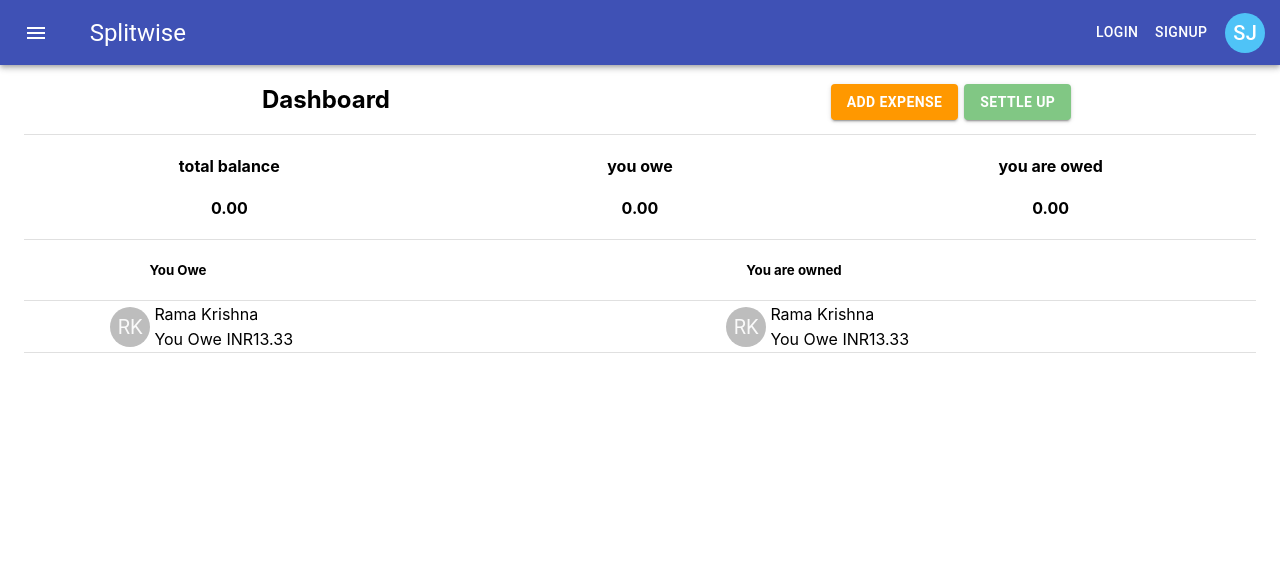
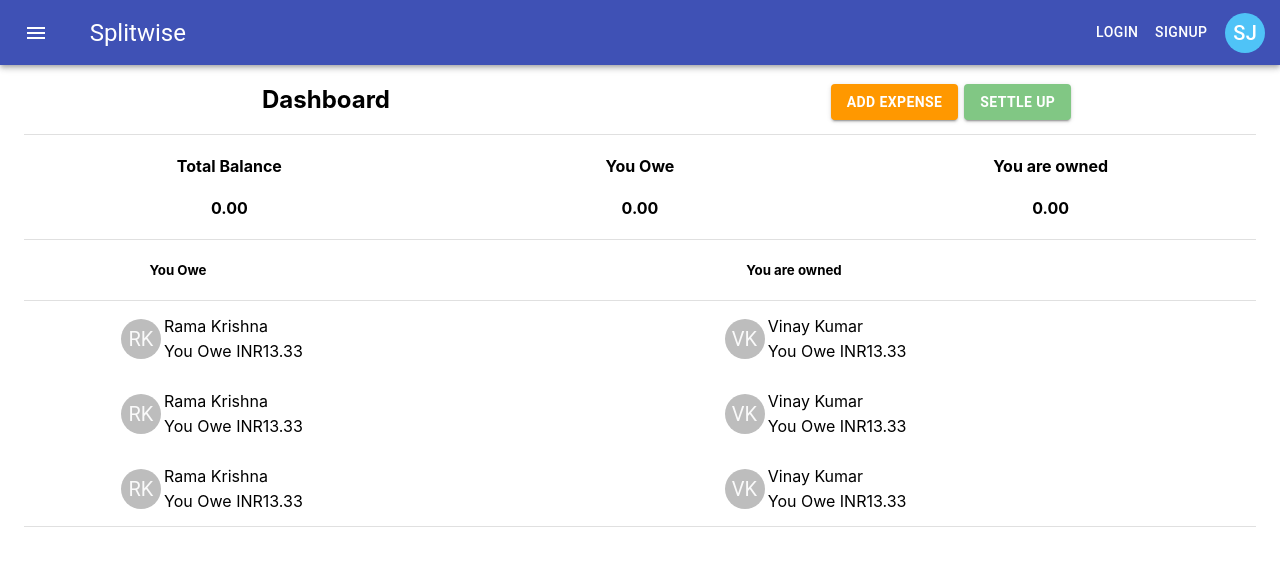
Before and after one commit to surajrockzz/splitwise-clone, a React (Create React App) app: page /dashboard in a window 1280 px wide. Shown: the top 566 px of the page. Built offline with nearby package versions, Linux system fonts and the light colour scheme.

Commit message:
added proper cards

```diff
--- a/src/Components/DashBoardComponents/IndividualBalanceInfo.js
+++ b/src/Components/DashBoardComponents/IndividualBalanceInfo.js
@@ -1,9 +1,9 @@
-import React from 'react'
-import { Grid, Divider, Avatar } from '@material-ui/core';
+import React from 'react';
+import { Grid, Avatar } from '@material-ui/core';
 import { makeStyles } from '@material-ui/styles';
 
 const useStyles = makeStyles({
-    pId:{
+    pId: {
         margin: 0,
         padding: '1% 0 1% 0'
     },
@@ -13,64 +13,39 @@ const useStyles = makeStyles({
     pLeftYao: {
         paddingLeft: '8%'
     },
+    grid: {
+        padding: '1%'
+    }
+});
 
-});
-const IndividualBalanceInfo = ({ name, text }) => {
+const IndividualBalanceInfo = (props) => {
     const classes = useStyles();
-    return (
-        <>
-            <Grid container alignContent="flex-end">
-                <Grid container xs={6} >
-                    <Grid item xs={6}>
-                        <h5>You Owe</h5>
+    return(
+        <Grid container xs={12} className={classes.grid}>
+                <Grid container item direction="column" justify="flex-start" alignItems="flex-end" xs={6}>
+                    <Grid container xs={12} className={classes.pLeftYo}>
+                        <Grid container item xs={1} alignItems="center">
+                            <Avatar>RK</Avatar>
+                        </Grid>
+                        <Grid container item xs={6} direction="column" alignItems="flex-start" justify="flex-start">
+                            <p className={classes.pId}>Rama Krishna</p>
+                            <p className={classes.pId}>You Owe INR13.33</p>
+                        </Grid>
                     </Grid>
                 </Grid>
-                <Grid container xs={6}>
-                    <Grid item xs={6}>
-                        <h5>You are owned</h5>
+                <Grid container item direction="column" justify="flex-start" alignItems="flex-end" xs={6}>
+                    <Grid container xs={12} className={classes.pLeftYo}>
+                        <Grid container item xs={1} alignItems="center">
+                            <Avatar>VK</Avatar>
+                        </Grid>
+                        <Grid container item xs={6} direction="column" alignItems="flex-start" justify="flex-start">
+                            <p className={classes.pId}>Vinay Kumar</p>
+                            <p className={classes.pId}>You Owe INR13.33</p>
+                        </Grid>
                     </Grid>
                 </Grid>
             </Grid>
-            <Divider />
-            <Grid container xs={12}>
-            <Grid
-                container
-                item
-                direction="column"
-                justify="flex-start"
-                alignItems="flex-end"
-                xs={6}
-            >
-                <Grid container xs={12} className = {classes.pLeftYo}>
-                    <Grid container item xs={1} alignItems="center">
-                        <Avatar>RK</Avatar>
-                    </Grid>
-                    <Grid container item xs={6} direction = "column" alignItems="flex-start" justify="flex-start">
-                        <p className = {classes.pId}>Rama Krishna</p>
-                        <p className = {classes.pId}>You Owe INR13.33</p>
-                    </Grid>
-                </Grid>
-            </Grid>
-            <Grid
-                container
-                item
-                direction="column"
-                justify="flex-start"
-                alignItems="flex-end"
-                xs={6}
-            >
-                <Grid container xs={12} className = {classes.pLeftYo}>
-                    <Grid container item xs={1} alignItems="center">
-                        <Avatar>RK</Avatar>
-                    </Grid>
-                    <Grid container item xs={6} direction = "column" alignItems="flex-start" justify="flex-start">
-                        <p className = {classes.pId}>Rama Krishna</p>
-                        <p className = {classes.pId}>You Owe INR13.33</p>
-                    </Grid>
-                </Grid>
-            </Grid>
-         </Grid>
-        </>
     )
 }
+
 export default IndividualBalanceInfo;
--- /dev/null
+++ b/src/Components/DashBoardComponents/IndividualBalanceInfoContainer.js
@@ -0,0 +1,27 @@
+import React from 'react'
+import { Grid, Divider } from '@material-ui/core';
+import IndividualBalanceInfo from './IndividualBalanceInfo';
+
+const IndividualBalanceInfoContainer = ({ name, text }) => {
+    return (
+        <>
+            <Grid container alignContent="flex-end">
+                <Grid container xs={6} >
+                    <Grid item xs={6}>
+                        <h5>You Owe</h5>
+                    </Grid>
+                </Grid>
+                <Grid container xs={6}>
+                    <Grid item xs={6}>
+                        <h5>You are owned</h5>
+                    </Grid>
+                </Grid>
+            </Grid>
+            <Divider />
+            <IndividualBalanceInfo/>
+            <IndividualBalanceInfo/>
+            <IndividualBalanceInfo/>
+        </>
+    )
+}
+export default IndividualBalanceInfoContainer;
--- a/src/Components/Dashboard.js
+++ b/src/Components/Dashboard.js
@@ -2,24 +2,24 @@ import React from 'react';
 import DashBoardHeader from './DashBoardComponents/DashBoardHeader';
 import { Grid, Divider } from '@material-ui/core';
 import TotalInfo from './DashBoardComponents/TotalInfo';
-import IndividualBalanceInfo from './DashBoardComponents/IndividualBalanceInfo';
+import IndividualBalanceInfoContainer from './DashBoardComponents/IndividualBalanceInfoContainer';
 const Dashboard = () => {
     return (<>
         <DashBoardHeader />
         <Divider />
         <Grid container alignItems="center" >
             <Grid item xs={4}>
-                <TotalInfo name="total balance" balance="0.00" />
+                <TotalInfo name="Total Balance" balance="0.00" />
             </Grid>
             <Grid item xs={4}>
-                <TotalInfo name="you owe" balance="0.00" />
+                <TotalInfo name="You Owe" balance="0.00" />
             </Grid>
             <Grid item xs={4}>
-                <TotalInfo name="you are owed" balance="0.00" />
+                <TotalInfo name="You are owned" balance="0.00" />
             </Grid>
         </Grid>
         <Divider />
-        <IndividualBalanceInfo/>
+        <IndividualBalanceInfoContainer/>
         <Divider />
     </>)
 }
```
